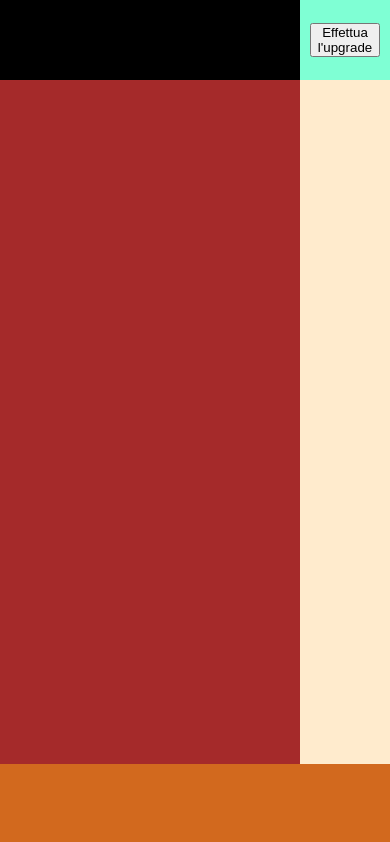
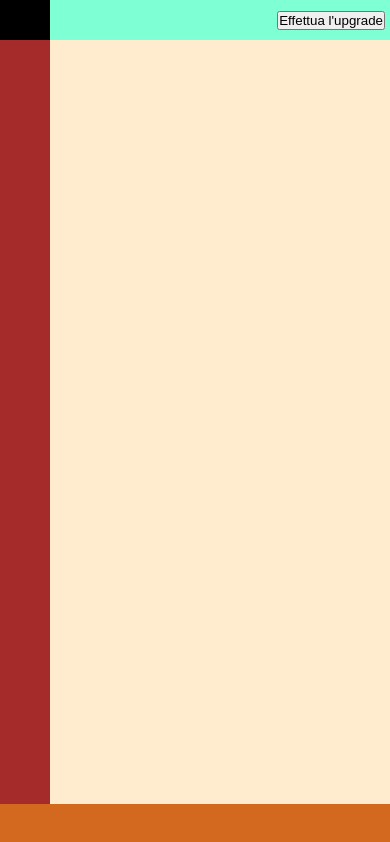
Before and after one commit to gabrielebaglioni/html-css-spotifyweb, a plain HTML site: page index.html in a window 390 px wide. Drawn offline with Linux system fonts and the light colour scheme.

Commit message:
prova mobile first

```diff
--- a/style.css
+++ b/style.css
@@ -29,28 +29,29 @@ header{
    z-index: 10;
    align-items: center;
    justify-content: flex-end;
-   padding: 40px 10px;
-   height: 80px;
-   width: calc(100% - 300px);
+   padding: 10px 5px;
+   height: 40px;
+   width: calc(100% - 50px);
 }
 main{
    display: flex;
-   height: calc(100vh - 80px);
+   height: calc(100vh - 40px);
 }
 aside{
-   width: 300px;
+   width: 50px;
    flex-shrink: 0;
+   flex-direction: column;
 }
 .content{
-   width: calc(100% - 300px) ;
+   width: calc(100% - 50px) ;
    overflow-y: auto;
-   padding-top: 80px;
+   padding-top: 40px;
 
 }
 footer{
-   height: 80px;
+   height: 40px;
 }
 .logo{
-   height: 80px;
+   height: 40px;
    flex-shrink: 0;
 }
```
Also changed, not shown: 1 other file.
